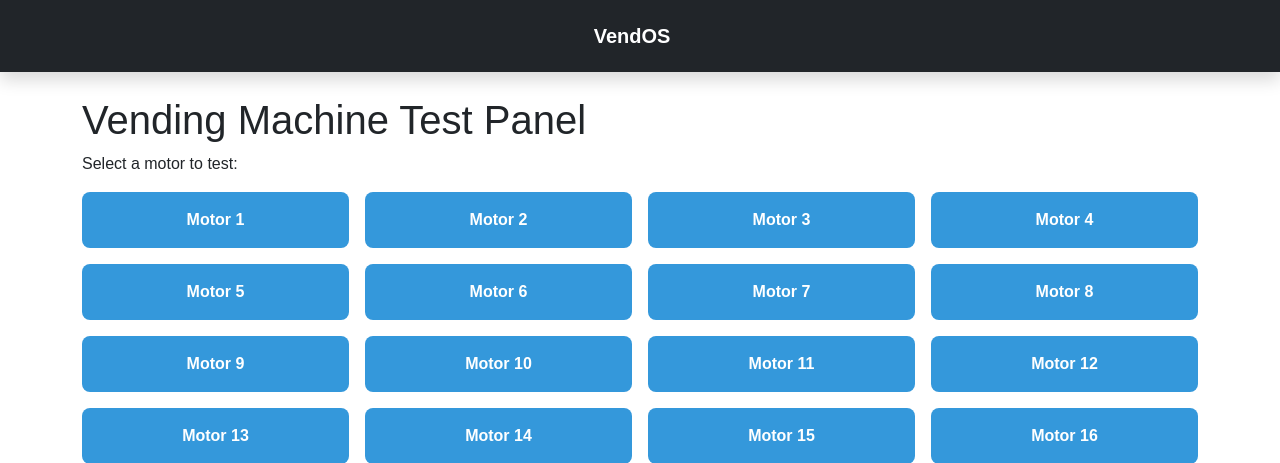
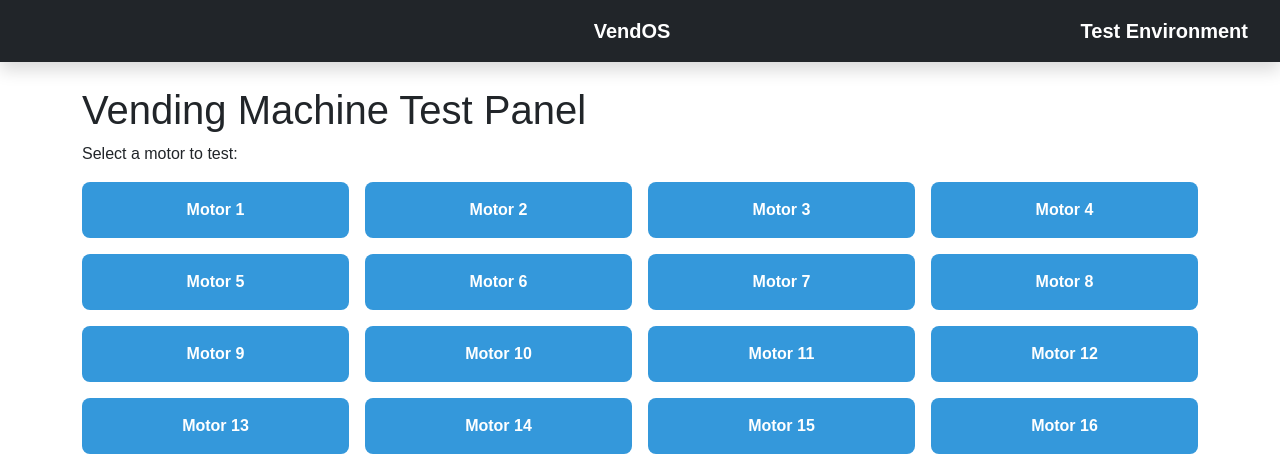
Before and after one commit to Ebbevd/VendOS, a Django app: page /test/test-motors/ in a window 1280 px wide. Shown: the top 463 px of the page. Run offline with Django 4.2, Linux system fonts and the light colour scheme.

Commit message:
Added navigation to test env if DEBUG set to True

```diff
--- a/VendOS/VendOS/settings.py
+++ b/VendOS/VendOS/settings.py
@@ -65,6 +65,7 @@ TEMPLATES = [
                 "django.template.context_processors.request",
                 "django.contrib.auth.context_processors.auth",
                 "django.contrib.messages.context_processors.messages",
+                "main.context_processors.debug_flag",
             ],
         },
     },
--- /dev/null
+++ b/VendOS/main/context_processors.py
@@ -0,0 +1,6 @@
+from django.conf import settings
+
+def debug_flag(request):
+    return {
+        "DEBUG": settings.DEBUG
+    }
--- a/VendOS/main/templates/main/base.html
+++ b/VendOS/main/templates/main/base.html
@@ -19,8 +19,17 @@
 <body>
    <!-- Navbar -->
     <nav class="navbar navbar-expand-lg navbar-dark bg-dark shadow">
-        <div class="container-fluid justify-content-center">
-            <a class="navbar-brand fw-bold" href="{% url 'splash_screen' %}">VendOS</a>
+        <div class="container-fluid position-relative">
+            <!-- Center: Brand -->
+            <div class="mx-auto">
+                <a class="navbar-brand fw-bold" href="{% url 'splash_screen' %}">VendOS</a>
+            </div>
+
+            {% if DEBUG %}
+            <div class="position-absolute end-0 me-3">
+                <a class="nav-link text-white" href="{% url 'test_motors' %}">Test Environment</a>
+            </div>
+            {% endif %}
         </div>
     </nav>
 
```
